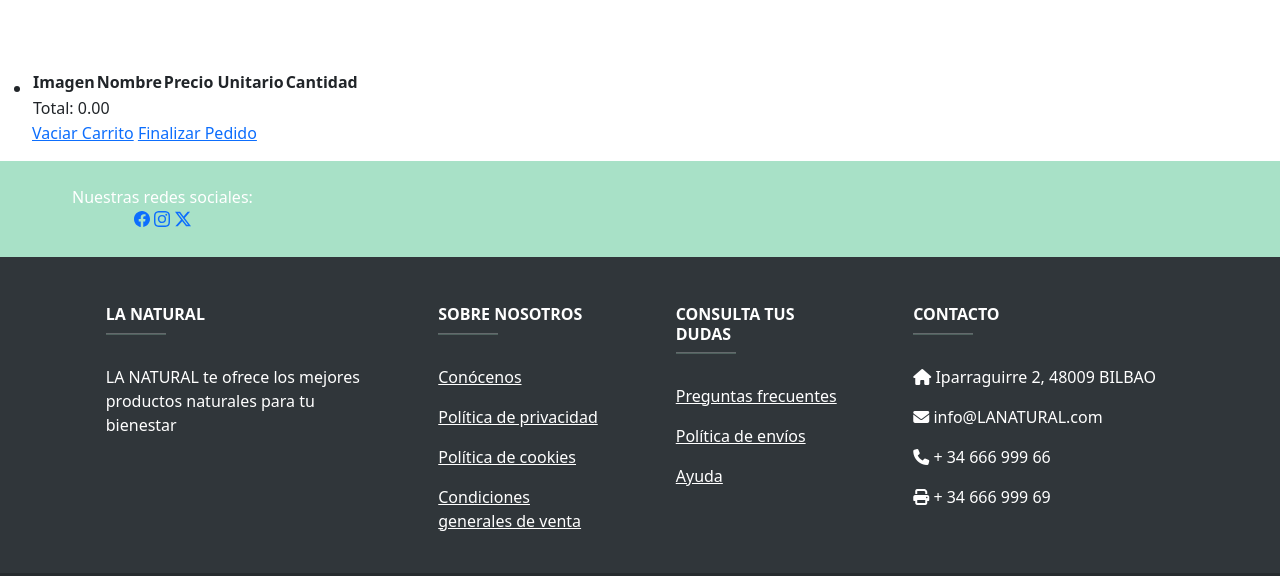
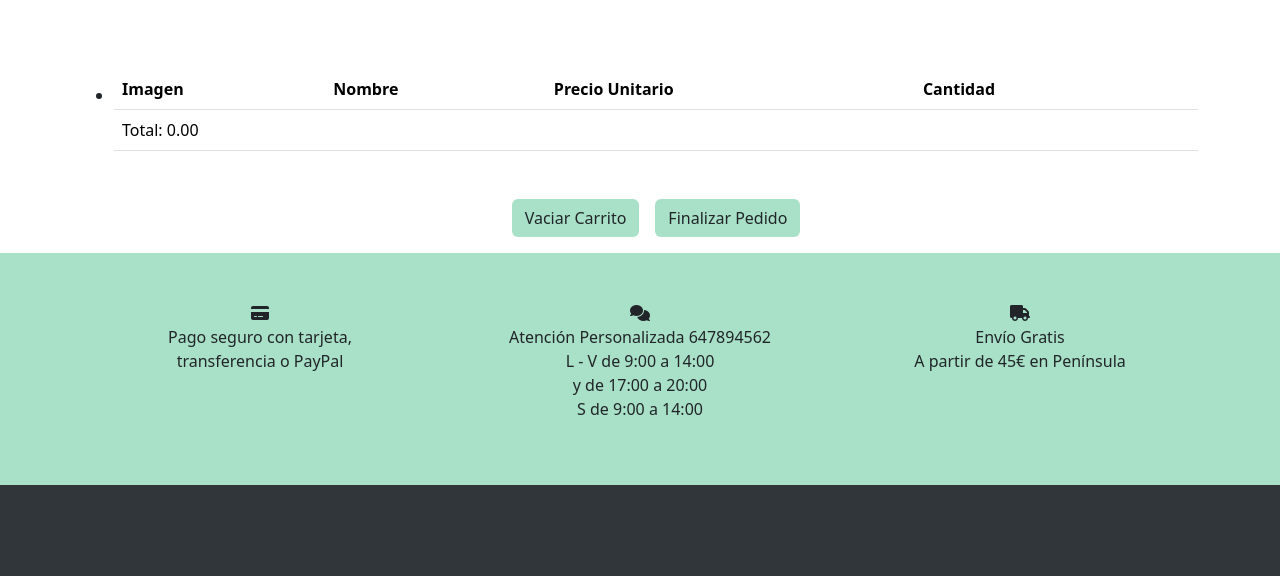
Before and after one commit to Masters-UNIR/App, a plain HTML site: page carrito.html in a window 1280 px wide. Shown: the part 290-866 px from the top of the page. Drawn offline with nearby package versions, Linux system fonts and the light colour scheme; some packages are replaced by stand-ins of ours; a script that the page names is missing.

Commit message:
estilo pagina carrito

```diff
--- a/carrito.html
+++ b/carrito.html
@@ -77,12 +77,13 @@
               <br>
             </div>
           </div>
-
-
+<!--Productos del carrito-->
+          <div class="container">
+            <form>
             <ul>
                 <li class="submenu">
-                    <div id="carrito" class="">
-                        <table id="lista-carrito" class="">
+                    <div id="carrito" class="form-group">
+                        <table id="lista-carrito" class="table">
                             <thead>
                                 <tr>
                                     <th class="">Imagen</th>
@@ -95,25 +96,76 @@
                             <tbody></tbody>
                             <tfoot>
                                 <tr>
-                                    <td colspan="5">Total: <span class="" id="total"></span> <span class="moneda"></span></td>
+                                    <td colspan="5">Total: <span class="total" id="total"></span> <span class="moneda"></span></td>
                                 </tr>
                             </tfoot>
                         </table>
-                        <a href="#" id="vaciar-carrito" class="">Vaciar Carrito</a>
-                        <a href="#" id="finalizar-pedido" class="">Finalizar Pedido</a>
+                        <div class="d-flex justify-content-center mt-5">
+                        <a href="#" id="vaciar-carrito" class="btn mx-2">Vaciar Carrito</a>
+                        <a href="#" id="finalizar-pedido" class="btn mx-2">Finalizar Pedido</a>
+                        </div>
                     </div>
                 </li>
             </ul>
+            </form>
+          </div>
         </main>
     </div>
 
 
+
+
+
+<!-- Forma de pago.-->
+<section class="info content pt-5 pb-5"  style="background-color: #a8e1c7">
+<div class="container">
+  <div class="row">
+    <div class="col-6 col-md-4 text-center">
+      <div class="card-info">
+        <div class="iconos">
+          <i class="fas fa-credit-card"></i>
+        </div>
+        <div class="contenido">
+          <p class="">Pago seguro con tarjeta,<br> transferencia o PayPal</p>
+        </div>
+      </div>
+    </div>
+    <div class="col-6 col-md-4 text-center">
+      <div class="card-info">
+        <div class="iconos2">
+          <i class="fas fa-comments"></i>
+        </div>
+        <div class="contenido">
+          <p class="">Atención Personalizada 647894562<br> L - V de 9:00 a 14:00<br> y de 17:00 a 20:00<br> S de 9:00 a 14:00</p>
+        </div>
+      </div>
+    </div>
+    <div class="col-6 col-md-4 text-center">
+      <div class="card-info">
+        <div class="iconos3">
+          <i class="fas fa-truck"></i>
+        </div>
+        <div class="contenido">
+          <p class="">Envío Gratis<br> A partir de <span id="envioGratis">45</span><span class="moneda">€</span> en Península</p>
+        </div>
+      </div>
+    </div>
+  </div>
+</div>
+</section>
+</main>
+<!--footer-->
+
 <footer class="text-center text-lg-start text-white" style="background-color: #30363a">
 
-    <!-- Section: Redes sociales -->
-    <section class="d-flex justify-content-between p-4" style="background-color: #a8e1c7">
-      <div class="me-5 ps-5"> <span>Nuestras redes sociales:</span>
-      <!-- Iconos -->
+  <section class="links pt-5">
+    <div class="container text-center text-md-start mt-5">
+      <div class="row mt-3">
+        <div class="col-md-3 col-lg-4 col-xl-3 mx-auto mb-4">
+          <h6 class="text-uppercase fw-bold">LA NATURAL</h6>
+          <hr class="mb-4 mt-0 d-inline-block mx-auto"
+              style="width: 60px; background-color: #a8e1c7; height: 2px"/>
+              <p> LA NATURAL te ofrece los mejores productos naturales para tu bienestar</p>
            <div class="iconos_redes text-center">
             <a class="icon-link" href="#">
               <svg xmlns="http://www.w3.org/2000/svg" width="16" height="16" fill="currentColor" class="bi bi-facebook" viewBox="0 0 16 16">
@@ -131,22 +183,6 @@
               </svg>
             </a>
            </div>
-      </div>
-    </section>
-
-
-    <!-- Section: Links  -->
-    <section class="links">
-      <div class="container text-center text-md-start mt-5">
-        <!-- Grid row -->
-        <div class="row mt-3">
-          <!-- Grid column 1-->
-          <div class="col-md-3 col-lg-4 col-xl-3 mx-auto mb-4">
-            <h6 class="text-uppercase fw-bold">LA NATURAL</h6>
-            <hr class="mb-4 mt-0 d-inline-block mx-auto"
-                style="width: 60px; background-color: #a8e1c7; height: 2px"/>
-            <p>
-             LA NATURAL te ofrece los mejores productos naturales para tu bienestar</p>
         </div>
 
         <!-- Grid column 2-->
@@ -210,6 +246,17 @@
     <a class="text-white" href="#">LA NATURAL</a>
   </div>
 </footer>
+
+  </div>
+
+</html>
+<!-- Botón volver arriba -->
+<div class="go-top-container">
+  <div class="go-top-button">
+    <i class="fa-solid fa-chevron-up"></i>
+  </div>
+</div>
+
   <script src="./assets/js/divisas.js"></script>
     <script src="./assets/js/carrito.js"></script>
 </body>
```
Lines whose indentation alone changed are shown as unchanged.
